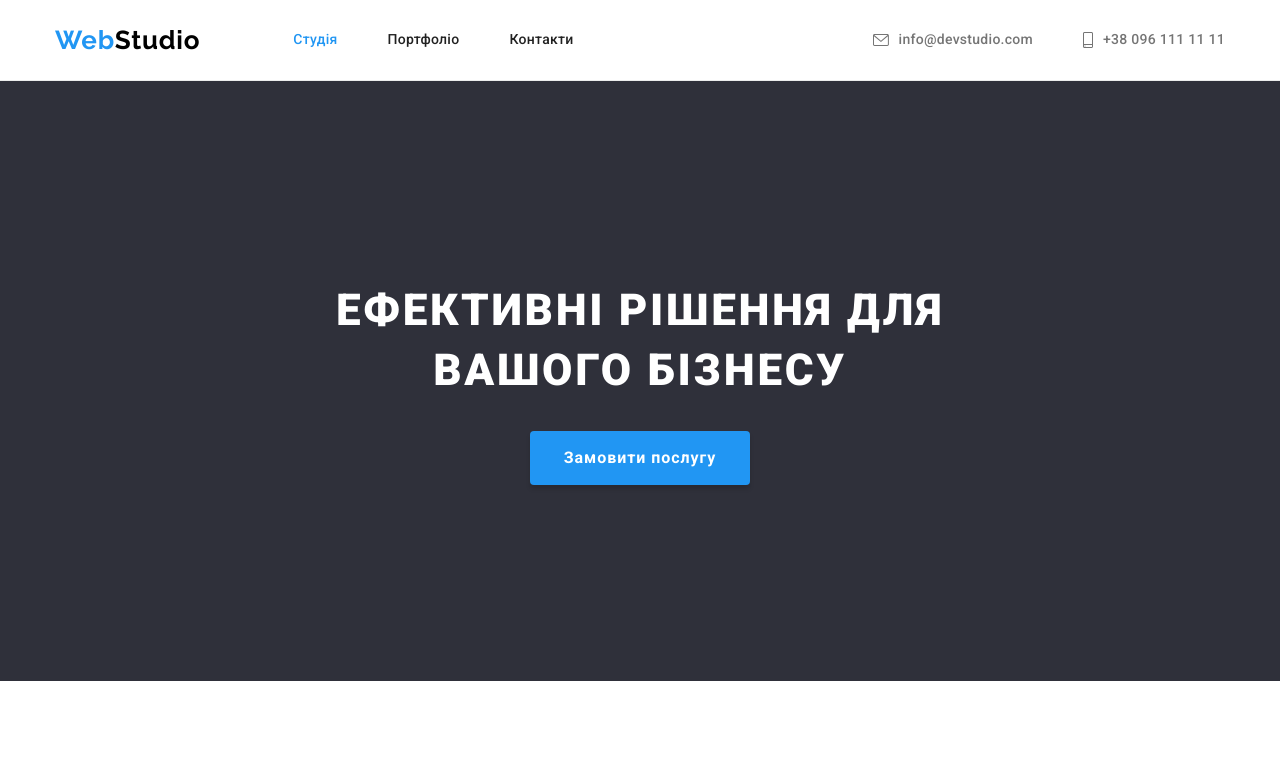
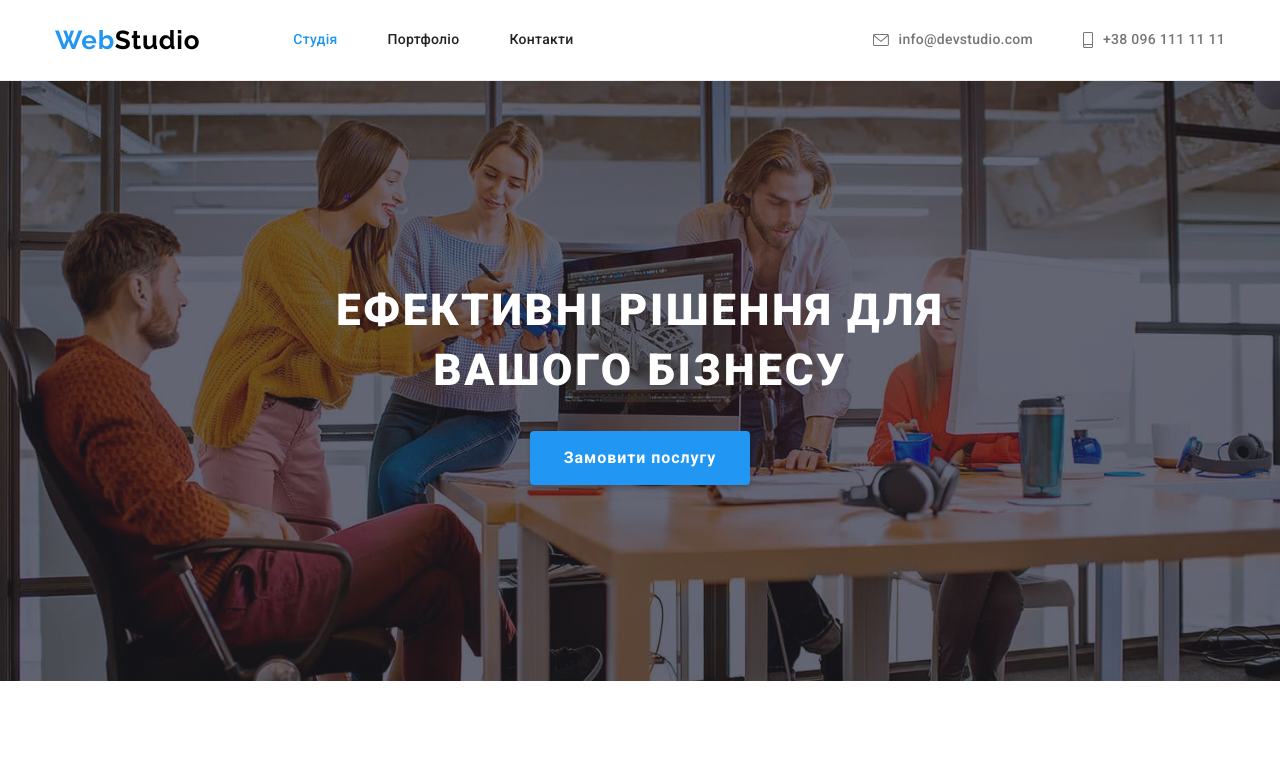
Before and after one commit to OleksandrOliynyk6891/goit-markup-hw-04, a plain HTML site: page index.html in a window 1280 px wide. Shown: the top 771 px of the page. Drawn offline with nearby package versions, Linux system fonts and the light colour scheme.

Commit message:
goit-markup-hw-04

```diff
--- a/css/styles.css
+++ b/css/styles.css
@@ -202,7 +202,7 @@ box-shadow: 0px 1px 1px rgba(0, 0, 0, 0.12),
 .hiro {
     background-color: var(--secondari-background-color);
 
-    background-image: linear-gradient(to right,var(--hiro-color-grad),var(--hiro-color-grad)), url(./images/hiro.jpg);
+    background-image: linear-gradient(to right,var(--hiro-color-grad),var(--hiro-color-grad)), url(../images/hiro.jpg);
     background-size: cover ;
     background-position:center;
     background-repeat: no-repeat;
```
